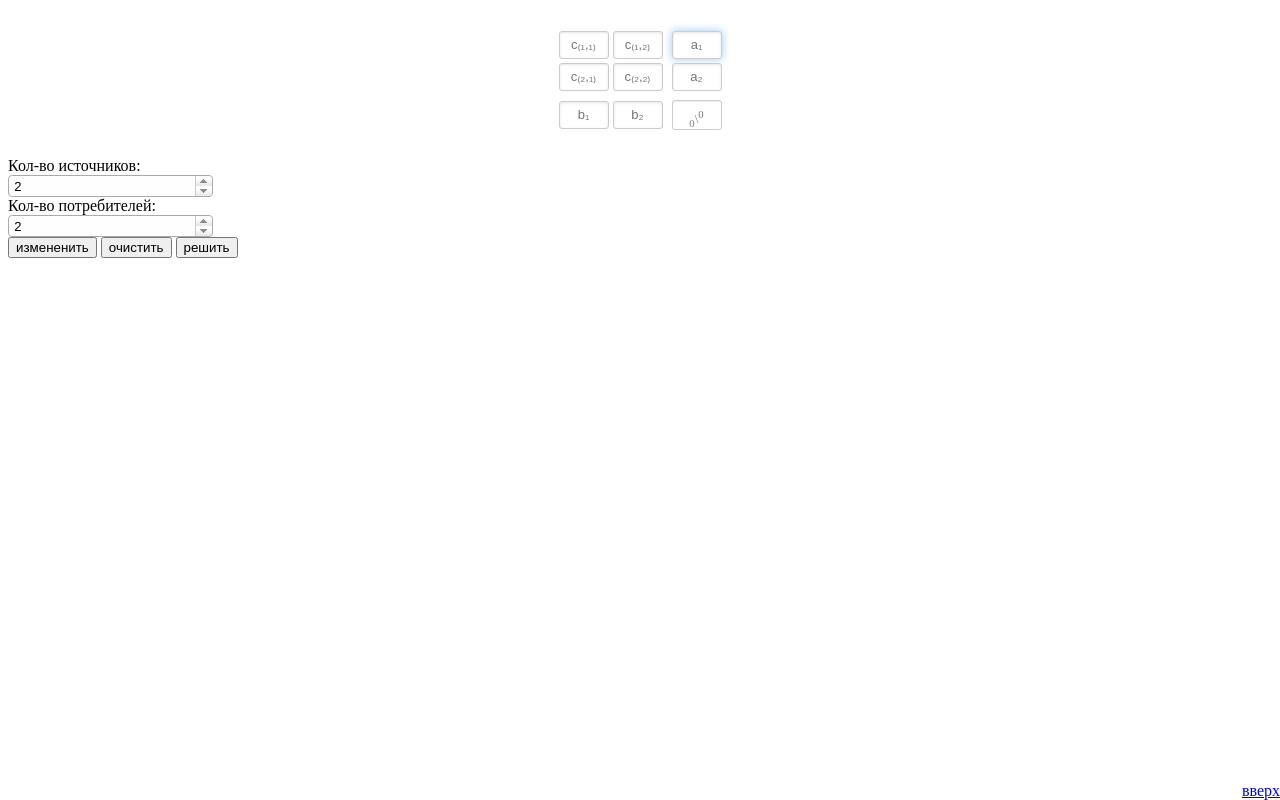
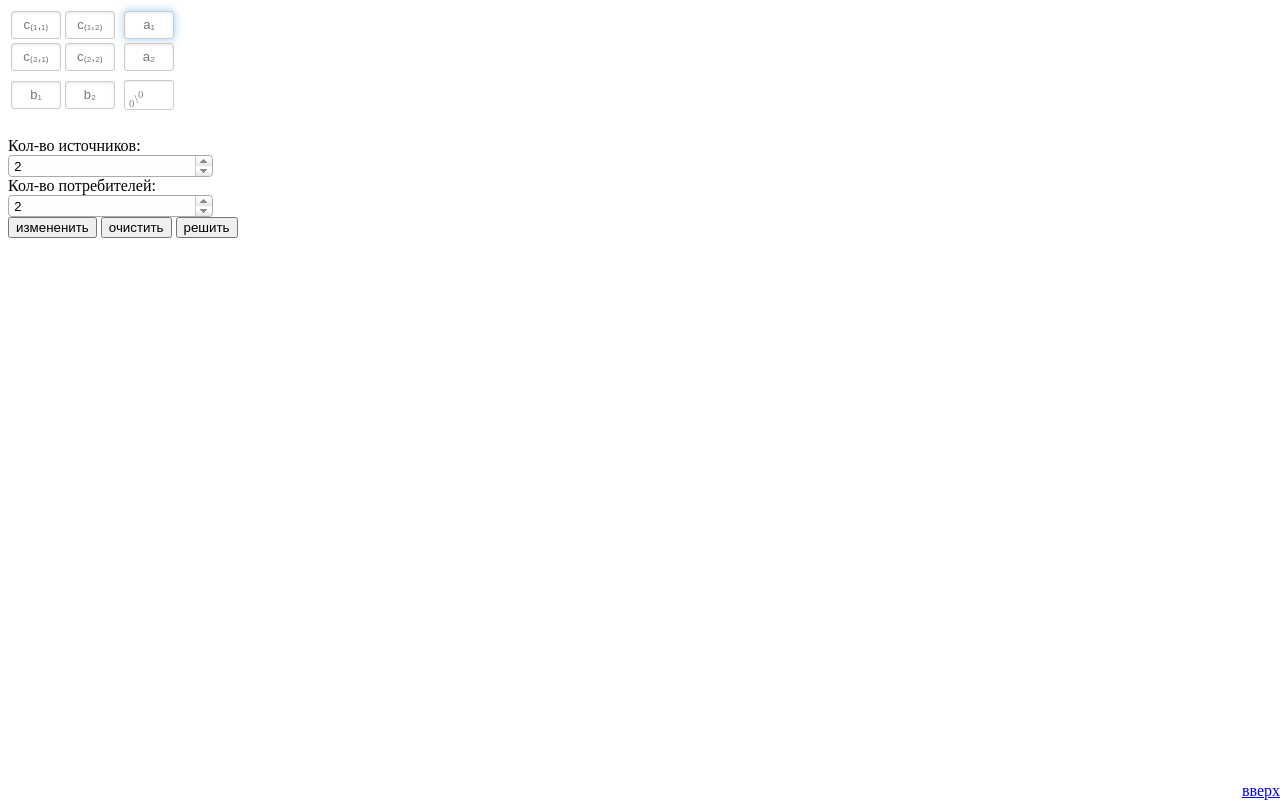
Before and after one commit to lopien/transport, a plain HTML site: page index.html in a window 1280 px wide. Drawn offline with Linux system fonts and the light colour scheme.

Commit message:
Add files via upload

```diff
--- a/css/site.css
+++ b/css/site.css
@@ -32,7 +32,7 @@ article {
 #look-for {
     display: none;
 }
-input.element-error,
+/* input.element-error,
 span.element-error {
     animation-name: error;
     -moz-animation-name: error;
@@ -50,7 +50,7 @@ span.element-error {
     -o-animation-duration: 500ms;
     -o-animation-iteration-count: infinite;
     -o-animation-direction: alternate;
-}
+} */
 .ui-spinner-input,
 .ui-spinner-input:focus,
 .ui-spinner-input:hover {
@@ -62,7 +62,9 @@ span.element-error {
 
 .matrix-holder {
     overflow: auto;
-    text-align: center;
+    text-align: left;
+    margin-left: -20px;
+    margin-top: -20px;
 }
 .matrix-container {
     display: inline-block;
```
